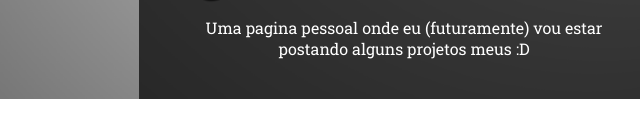
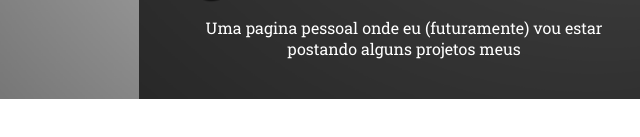
Before and after one commit to LuizAlbSantana/LuizAlbSantana.github.io, a plain HTML site: page Index.html in a window 1280 px wide. Shown: the part 529-666 px from the top of the page, 236-876 px from the left. Drawn offline with Linux system fonts and the light colour scheme.

Commit message:
Update Index.html

```diff
--- a/Index.html
+++ b/Index.html
@@ -17,7 +17,7 @@
         <img id="imagem_perfil" src="perfilPlaceholder.jpg" alt="abstract background">
         <h1>Luiz Alberto Guerreiro Soares Santana</h1>
         <h2>Estudante de Eng. de Software e apaixonado por programação</h2>
-        <p1>Uma pagina pessoal onde eu (futuramente) vou estar postando alguns projetos meus :D</p1>
+        <p1>Uma pagina pessoal onde eu (futuramente) vou estar postando alguns projetos meus</p1>
     </div>
 </body>
 
```
